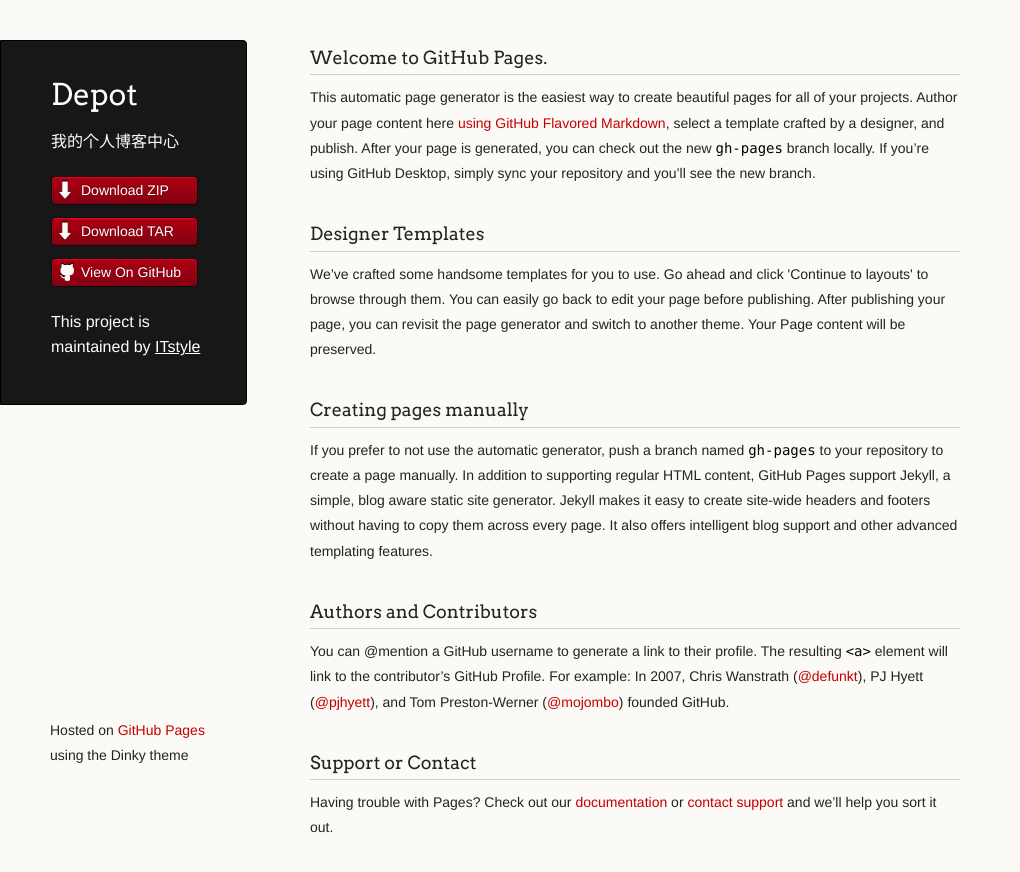
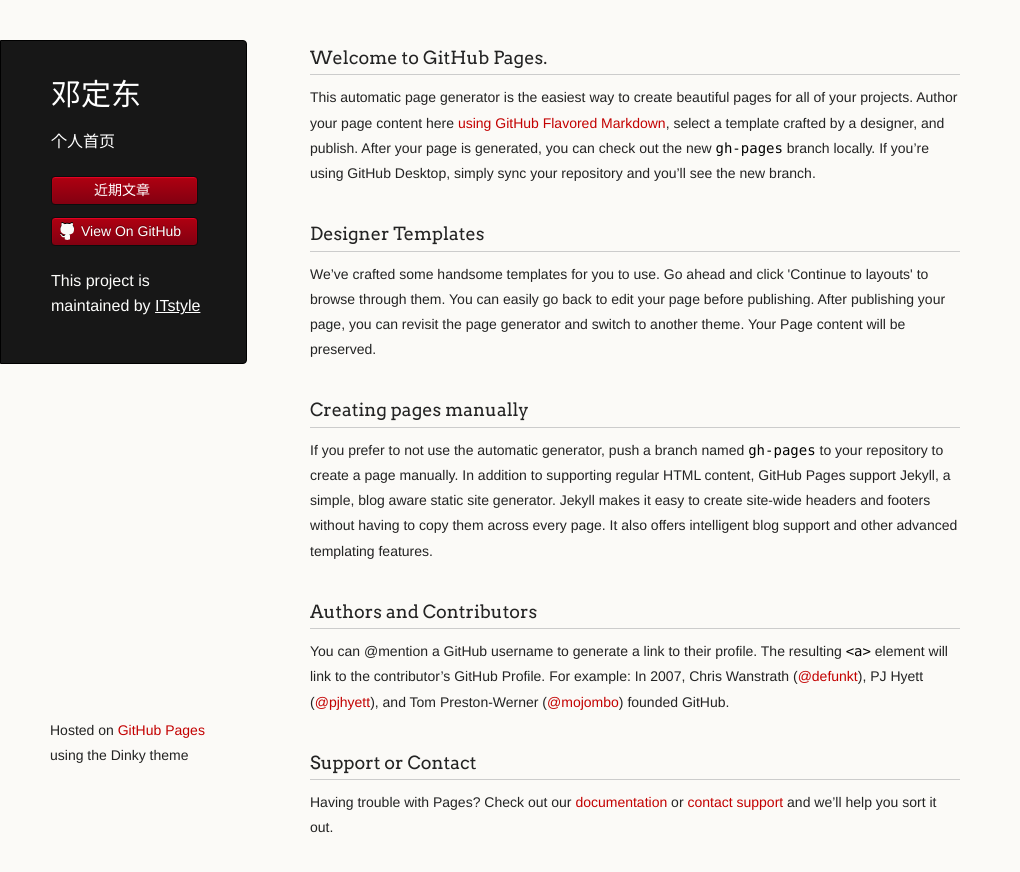
Before and after one commit to ITstyle/depot, a plain HTML site: page index.html in a window 1280 px wide. Shown: the whole page, without its empty margins (0-1020 px from the left). Drawn offline with Linux system fonts and the light colour scheme.

Commit message:
主页更新

```diff
--- a/index.html
+++ b/index.html
@@ -3,7 +3,7 @@
   <head>
     <meta charset="utf-8">
     <meta http-equiv="X-UA-Compatible" content="chrome=1">
-    <title>Depot by ITstyle</title>
+    <title>邓定东的个人博客</title>
 
     <link rel="stylesheet" href="stylesheets/styles.css">
     <link rel="stylesheet" href="stylesheets/github-light.css">
@@ -16,12 +16,12 @@
   <body>
     <div class="wrapper">
       <header>
-        <h1 class="header">Depot</h1>
-        <p class="header">我的个人博客中心</p>
+        <h1 class="header">邓定东</h1>
+        <p class="header"><a href="https://itstyle.github.io/depot/">个人首页</a></p>
 
         <ul>
-          <li class="download"><a class="buttons" href="https://github.com/ITstyle/depot/zipball/master">Download ZIP</a></li>
-          <li class="download"><a class="buttons" href="https://github.com/ITstyle/depot/tarball/master">Download TAR</a></li>
+          <li><a style='padding-left:35px' href="https://github.com/ITstyle/depot/tarball/master">近期文章</a>
+          </li>
           <li><a class="buttons github" href="https://github.com/ITstyle/depot">View On GitHub</a></li>
         </ul>
 
```
